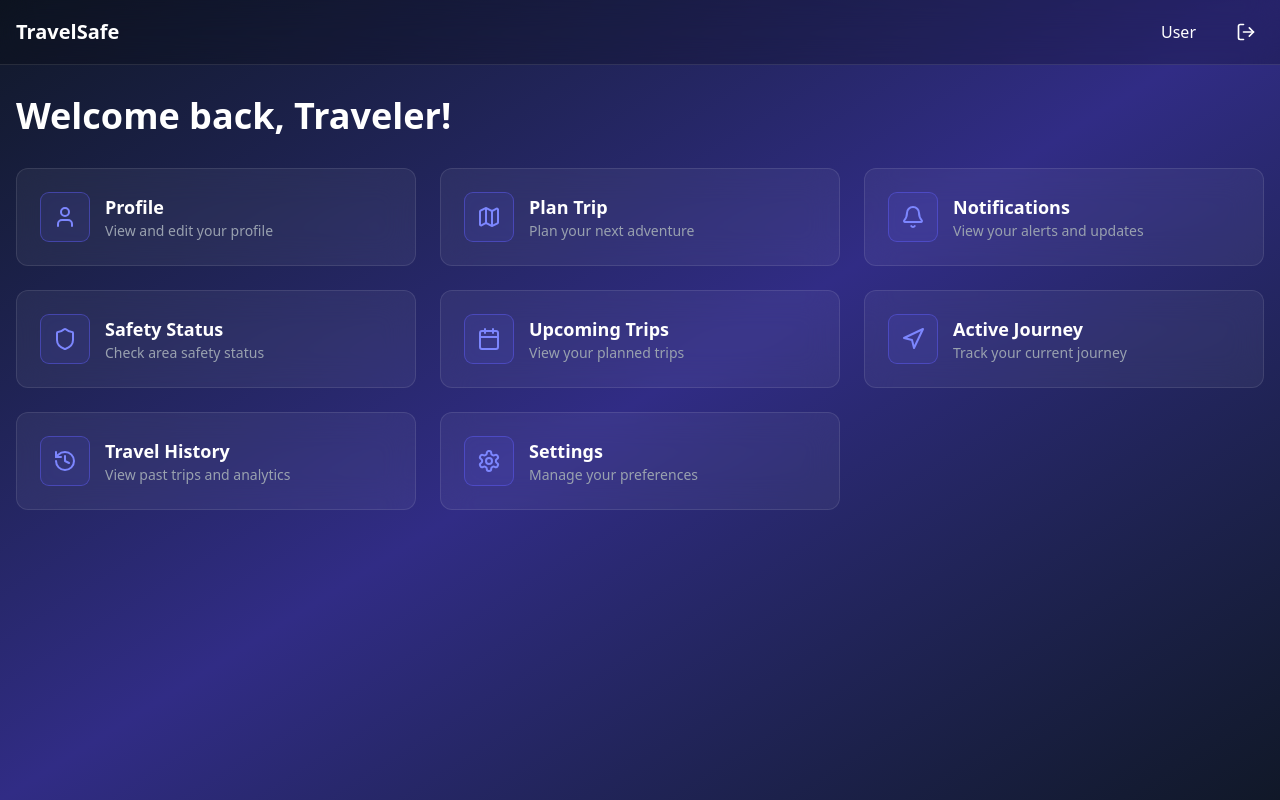
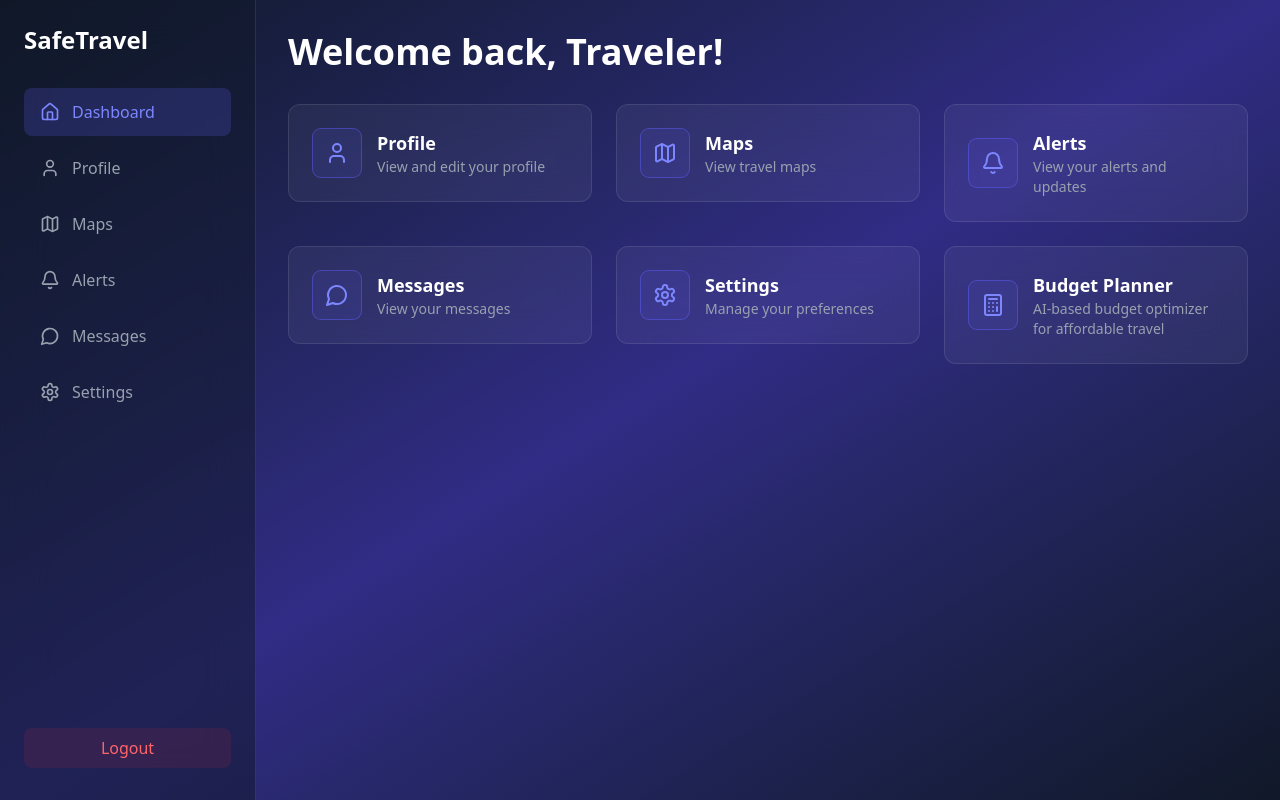
Before and after one commit to priyanshudayal1/HACKATHON, a React (Vite) app in the folder frontend/: page /dashboard in a window 1280 px wide. Built offline with nearby package versions, Linux system fonts and the light colour scheme.

Commit message:
add UserDashboardLayout and BudgetTrip feature; restructure dashboard routes and sidebar navigation

```diff
--- a/frontend/src/App.jsx
+++ b/frontend/src/App.jsx
@@ -4,6 +4,8 @@ import Login from "./pages/User/Login";
 import Register from "./pages/User/Register";
 import UserDashboardHome from "./pages/User/UserDashboardHome";
 import Profile from "./pages/User/Profile";
+import UserDashboardLayout from "./components/UserDashboardLayout";
+import BudgetTrip from "./pages/User/Features/BudgetTrip";
 
 const App = () => {
   return (
@@ -11,8 +13,19 @@ const App = () => {
       <Route path="/" element={<Home />} />
       <Route path="/login" element={<Login />} />
       <Route path="/register" element={<Register />} />
-      <Route path="/dashboard" element={<UserDashboardHome />} />
-      <Route path="/profile" element={<Profile />} />
+
+      {/* Dashboard Routes */}
+      <Route path="/dashboard" element={<UserDashboardLayout />}>
+        <Route index element={<UserDashboardHome />} />
+        <Route path="budget" element={<BudgetTrip />} />
+        <Route path="profile" element={<Profile />} />
+        <Route path="maps" element={<div>Maps Page</div>} />
+        <Route path="alerts" element={<div>Alerts Page</div>} />
+        <Route path="messages" element={<div>Messages Page</div>} />
+        <Route path="notifications" element={<div>Notifications Page</div>} />
+        <Route path="settings" element={<div>Settings Page</div>} />
+      </Route>
+
       <Route path="*" element={<div>404 Not Found</div>} />
     </Routes>
   );
--- a/frontend/src/components/dashboard/Sidebar.jsx
+++ b/frontend/src/components/dashboard/Sidebar.jsx
@@ -1,85 +1,48 @@
-import { motion } from "framer-motion";
-import { useNavigate } from "react-router-dom";
-import {
-  User,
-  Settings,
-  Map,
-  Shield,
-  LogOut,
-  MessageCircle,
-  Bell,
-  Home,
-} from "lucide-react";
-
-const sidebarItems = [
-  { icon: Home, label: "Dashboard", path: "/dashboard" },
-  { icon: User, label: "Profile", path: "/dashboard/profile" },
-  { icon: Map, label: "Travel Maps", path: "/dashboard/maps" },
-  { icon: Shield, label: "Safety Alerts", path: "/dashboard/alerts" },
-  { icon: MessageCircle, label: "Messages", path: "/dashboard/messages" },
-  { icon: Bell, label: "Notifications", path: "/dashboard/notifications" },
-  { icon: Settings, label: "Settings", path: "/dashboard/settings" },
-];
+import { Link, useLocation } from "react-router-dom";
+import { Home, User, Map, Bell, MessageCircle, Settings } from "lucide-react";
 
 const Sidebar = ({ isMobileMenuOpen, setIsMobileMenuOpen, handleLogout }) => {
-  const navigate = useNavigate();
+  const location = useLocation();
+
+  const navItems = [
+    { icon: Home, label: "Dashboard", path: "/dashboard" },
+    { icon: User, label: "Profile", path: "/dashboard/profile" },
+    { icon: Map, label: "Maps", path: "/dashboard/maps" },
+    { icon: Bell, label: "Alerts", path: "/dashboard/alerts" },
+    { icon: MessageCircle, label: "Messages", path: "/dashboard/messages" },
+    { icon: Settings, label: "Settings", path: "/dashboard/settings" },
+  ];
+
+  const isActive = (path) => location.pathname === path;
 
   return (
-    <motion.div
-      initial={{ x: -250 }}
-      animate={{ x: isMobileMenuOpen ? 0 : -250 }}
-      className={`w-64 h-screen bg-black/20 backdrop-blur-lg border-r border-white/10 fixed md:translate-x-0 z-40
-        ${isMobileMenuOpen ? "translate-x-0" : "-translate-x-full md:translate-x-0"}
-        transition-transform duration-300 ease-in-out`}
-    >
-      <div className="p-4">
-        <motion.h2
-          className="text-xl font-bold text-white mb-8 relative"
-          whileHover={{ scale: 1.05 }}
-        >
-          <span className="bg-clip-text text-transparent bg-gradient-to-r from-blue-400 to-purple-500">
-            TravelSafe
-          </span>
-          <div className="absolute -bottom-2 left-0 w-12 h-[2px] bg-gradient-to-r from-blue-400 to-purple-500" />
-        </motion.h2>
+    <div className={`fixed top-0 left-0 h-full w-64 bg-gray-900/50 backdrop-blur-xl border-r border-white/10 transform transition-transform duration-300 ease-in-out ${isMobileMenuOpen ? 'translate-x-0' : '-translate-x-full md:translate-x-0'}`}>
+      <div className="p-6">
+        <h2 className="text-2xl font-bold text-white mb-8">SafeTravel</h2>
         <nav className="space-y-2">
-          {sidebarItems.map((item, index) => (
-            <motion.button
-              key={item.path}
-              initial={{ opacity: 0, x: -20 }}
-              animate={{ opacity: 1, x: 0 }}
-              transition={{ delay: index * 0.1 }}
-              whileHover={{ scale: 1.02, x: 5 }}
-              onClick={() => {
-                navigate(item.path);
-                setIsMobileMenuOpen(false);
-              }}
-              className="flex items-center gap-3 w-full p-3 text-gray-300 hover:bg-white/10 rounded-lg
-                transition-all duration-300 hover:shadow-lg hover:shadow-blue-500/20 group"
-            >
-              <item.icon className="w-5 h-5 group-hover:text-blue-400 transition-colors" />
-              <span className="group-hover:text-blue-400 transition-colors">
-                {item.label}
-              </span>
-            </motion.button>
-          ))}
-          <motion.button
-            initial={{ opacity: 0, x: -20 }}
-            animate={{ opacity: 1, x: 0 }}
-            transition={{ delay: 0.8 }}
-            whileHover={{ scale: 1.02, x: 5 }}
-            onClick={handleLogout}
-            className="flex items-center gap-3 w-full p-3 text-red-400 hover:bg-red-500/10 rounded-lg
-              transition-all duration-300 hover:shadow-lg hover:shadow-red-500/20 group"
-          >
-            <LogOut className="w-5 h-5 group-hover:text-red-500 transition-colors" />
-            <span className="group-hover:text-red-500 transition-colors">
-              Logout
-            </span>
-          </motion.button>
+          {navItems.map((item, index) => {
+            const Icon = item.icon;
+            return (
+              <Link
+                key={index}
+                to={item.path}
+                className={`flex items-center gap-3 px-4 py-3 rounded-lg transition-colors ${isActive(item.path) ? 'bg-indigo-500/20 text-indigo-400' : 'text-gray-400 hover:bg-white/5'}`}
+                onClick={() => setIsMobileMenuOpen(false)}
+              >
+                <Icon className="w-5 h-5" />
+                <span>{item.label}</span>
+              </Link>
+            );
+          })}
         </nav>
       </div>
-    </motion.div>
+      <button
+        onClick={handleLogout}
+        className="absolute bottom-8 left-6 right-6 px-4 py-2 rounded-lg bg-red-500/10 text-red-400 hover:bg-red-500/20 transition-colors"
+      >
+        Logout
+      </button>
+    </div>
   );
 };
 
--- /dev/null
+++ b/frontend/src/pages/User/Features/BudgetTrip.jsx
@@ -0,0 +1,9 @@
+
+
+const BudgetTrip = () => {
+  return (
+    <div>BudgetTrip</div>
+  )
+}
+
+export default BudgetTrip
--- a/frontend/src/pages/User/UserDashboardHome.jsx
+++ b/frontend/src/pages/User/UserDashboardHome.jsx
@@ -4,13 +4,10 @@ import { useLogin } from "../../store/useLogin";
 import {
   User,
   Settings,
-  LogOut,
   Map,
   Bell,
-  Shield,
-  Calendar,
-  Navigation,
-  History
+  MessageCircle,
+  Calculator,
 } from "lucide-react";
 
 const DashboardCard = ({ icon: Icon, title, description, onClick }) => {
@@ -35,84 +32,49 @@ const DashboardCard = ({ icon: Icon, title, description, onClick }) => {
 
 const UserDashboardHome = () => {
   const navigate = useNavigate();
-  const { user, logout } = useLogin();
+  const { user } = useLogin();
 
   const dashboardItems = [
     {
       icon: User,
       title: "Profile",
       description: "View and edit your profile",
-      onClick: () => navigate("/profile")
+      onClick: () => navigate("/dashboard/profile"),
     },
     {
       icon: Map,
-      title: "Plan Trip",
-      description: "Plan your next adventure",
-      onClick: () => navigate("/plan-trip")
+      title: "Maps",
+      description: "View travel maps",
+      onClick: () => navigate("/dashboard/maps"),
     },
     {
       icon: Bell,
-      title: "Notifications",
+      title: "Alerts",
       description: "View your alerts and updates",
-      onClick: () => navigate("/notifications")
+      onClick: () => navigate("/dashboard/alerts"),
     },
     {
-      icon: Shield,
-      title: "Safety Status",
-      description: "Check area safety status",
-      onClick: () => navigate("/safety")
-    },
-    {
-      icon: Calendar,
-      title: "Upcoming Trips",
-      description: "View your planned trips",
-      onClick: () => navigate("/trips")
-    },
-    {
-      icon: Navigation,
-      title: "Active Journey",
-      description: "Track your current journey",
-      onClick: () => navigate("/active-journey")
-    },
-    {
-      icon: History,
-      title: "Travel History",
-      description: "View past trips and analytics",
-      onClick: () => navigate("/history")
+      icon: MessageCircle,
+      title: "Messages",
+      description: "View your messages",
+      onClick: () => navigate("/dashboard/messages"),
     },
     {
       icon: Settings,
       title: "Settings",
       description: "Manage your preferences",
-      onClick: () => navigate("/settings")
-    }
+      onClick: () => navigate("/dashboard/settings"),
+    },
+    {
+      icon: Calculator,
+      title: "Budget Planner",
+      description: "AI-based budget optimizer for affordable travel",
+      onClick: () => navigate("/dashboard/budget"),
+    },
   ];
 
   return (
-    <div className="min-h-screen bg-gradient-to-br from-gray-900 via-indigo-900 to-gray-900">
-      <nav className="fixed top-0 left-0 right-0 z-50 bg-black/20 backdrop-blur-lg border-b border-white/10">
-        <div className="container mx-auto px-4">
-          <div className="flex justify-between items-center h-16">
-            <div className="text-xl font-bold text-white">TravelSafe</div>
-            <div className="flex items-center gap-4">
-              <button
-                onClick={() => navigate("/profile")}
-                className="px-4 py-2 text-white hover:bg-white/10 rounded-lg transition-all duration-300"
-              >
-                {user?.name || "User"}
-              </button>
-              <button
-                onClick={logout}
-                className="p-2 text-white hover:bg-white/10 rounded-lg transition-all duration-300"
-              >
-                <LogOut className="w-5 h-5" />
-              </button>
-            </div>
-          </div>
-        </div>
-      </nav>
-
-      <div className="container mx-auto px-4 pt-24 pb-12">
+    <>
       <motion.h1
         initial={{ opacity: 0, y: -20 }}
         animate={{ opacity: 1, y: 0 }}
@@ -133,8 +95,7 @@ const UserDashboardHome = () => {
           </motion.div>
         ))}
       </div>
-      </div>
-    </div>
+    </>
   );
 };
 
```
Also changed, not shown: 1 other file (tests, documents, lock files or other folders). Lines whose indentation alone changed are shown as unchanged.
